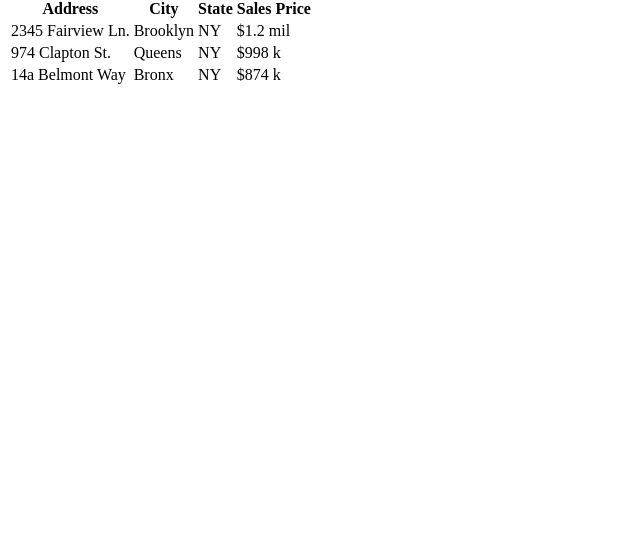
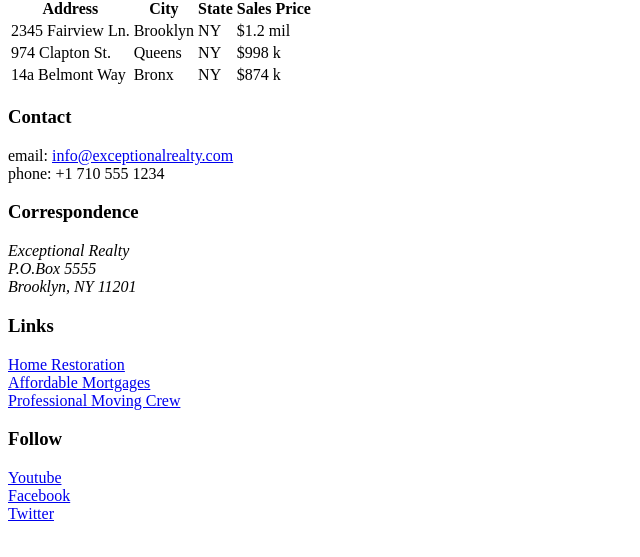
Before and after one commit to destro1234/exceptional-realty, a plain HTML site: page market-report.html in a window 1280 px wide. Shown: the part 207-764 px from the top of the page, without its empty margins (0-640 px from the left). Drawn offline with Linux system fonts and the light colour scheme.

Commit message:
added some html5 elements

```diff
--- a/market-report.html
+++ b/market-report.html
@@ -5,18 +5,25 @@
     <title>Exceptional Realty Group - Luxury Homes - Market Report</title>
   </head>
   <body>
+    <header>
+      <div id="logo">
         <h1>Exceptional</h1>
         <h2>Realty Group</h2>
+      </div>
 
-    <!--links-->
 
+      <nav>
         <a href="index.html">About</a>
         <a href="new-properties.html">New Properties</a>
         <a href="real-estate-listings.html">Listings</a>
         <a href="market-report.html">Market Report</a>
         <a href="contact.html">Contact</a>
         <a href="http://hud.gov" target="_blank">H.U.D.</a>
+      </nav>
+    </header>
 
+
+  <section>
     <h3>Market Report</h3>
     <table>
       <tr>
@@ -37,16 +44,48 @@
         <td>NY</td>
         <td>$998 k</td>
       </tr>
-
       <tr>
         <td>14a Belmont Way</td>
         <td>Bronx</td>
         <td>NY</td>
         <td>$874 k</td>
       </tr>
+    </table>
+  </section>
 
+  <section id="details">
+    <div>
+      <h3>Contact</h3>
+        <p>
+          email: <a href="mailto:info@exceptionalrealty.com">info@exceptionalrealty.com</a><br>
+          phone: +1 710 555 1234
+        </p>
+      <h3>Correspondence</h3>
+      <address>
+        Exceptional Realty<br>
+        P.O.Box 5555<br>
+        Brooklyn, NY 11201
+      </address>
+    </div>
 
-    </table>
+    <div>
+      <h3>Links</h3>
+      <p>
+        <a href="#" target="_blank">Home Restoration</a><br>
+        <a href="#" target="_blank">Affordable Mortgages</a><br>
+        <a href="#" target="_blank">Professional Moving Crew</a>
+      </p>
+    </div>
+
+    <div>
+      <h3>Follow</h3>
+      <p>
+        <a href="#" target="_blank">Youtube</a><br>
+        <a href="#" target="_blank">Facebook</a><br>
+        <a href="#" target="_blank">Twitter</a>
+      </p>
+    </div>
+</section>
 
   </body>
 </html>
```
Also changed, not shown: index.html (+34 -0 lines). Lines whose indentation alone changed are shown as unchanged.
